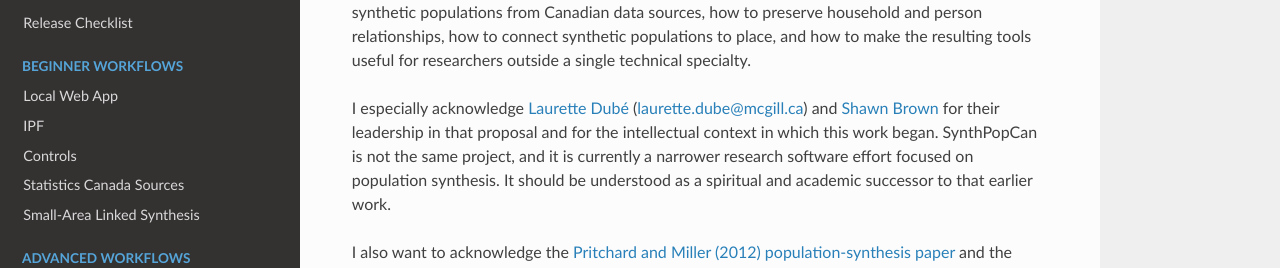
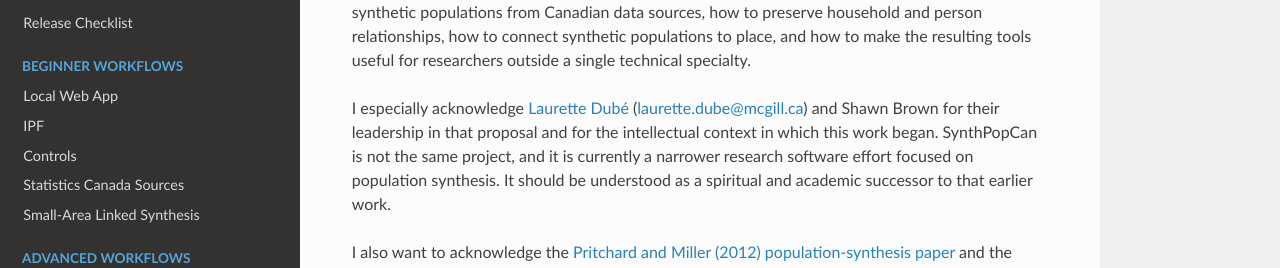
Before and after one commit to dlq/synthpopcan, a Sphinx documentation site: the page built from docs/acknowledgments.md, in a window 1280 px wide. Shown: the part 279-547 px from the top of the page. Built offline with Sphinx 7.4.7 and the Read the Docs theme 3.1.0, drawn with Linux system fonts in a browser that asks for light colours; part of the change alters nothing that is shown.

```diff
--- a/docs/acknowledgments.md
+++ b/docs/acknowledgments.md
@@ -12,8 +12,7 @@ single technical specialty.
 
 I especially acknowledge
 [Laurette Dubé](https://www.mcgill.ca/desautels/laurette-dube)
-(<laurette.dube@mcgill.ca>) and
-[Shawn Brown](https://www.mcgill.ca/micm/speaker-shawn-brown)
+(<laurette.dube@mcgill.ca>) and Shawn Brown
 for their leadership in that proposal and for the intellectual context in which
 this work began. SynthPopCan is not the same project, and it is currently a
 narrower research software effort focused on population synthesis. It should be
```
